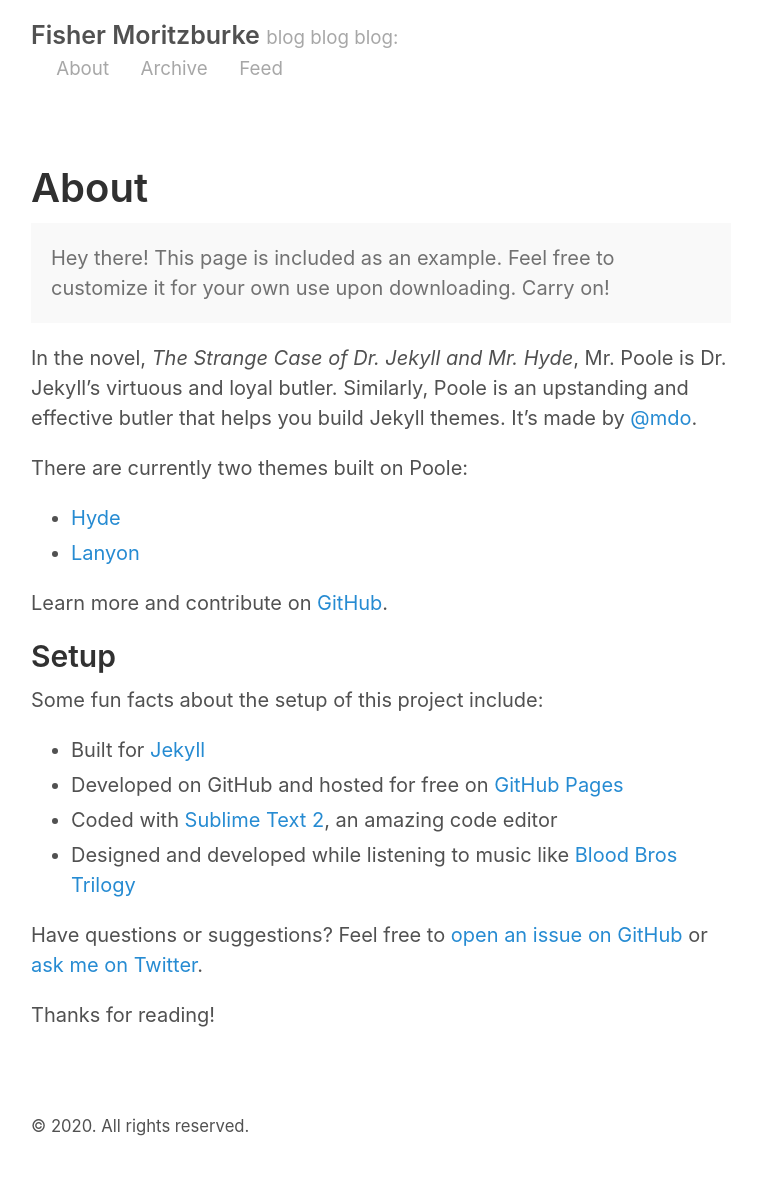
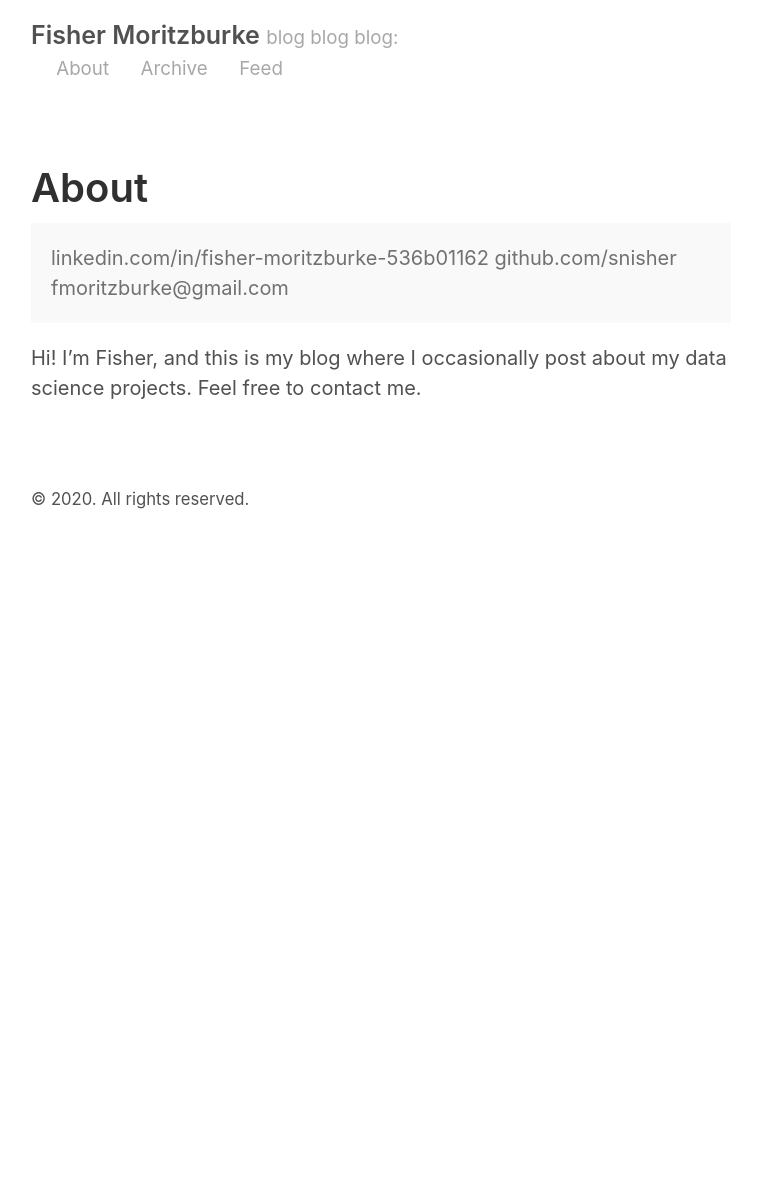
Before and after one commit to snisher/snisher.github.io, a Jekyll site: the page built from about.md, in a window 1280 px wide. Shown: the whole page, without its empty margins (259-1016 px from the left). Built offline with Jekyll 4.4.1, drawn with Linux system fonts in a browser that asks for light colours; after the commit the page ends 900 px from its top, so only the background shows below that.

Commit message:
updated the about page

```diff
--- a/about.md
+++ b/about.md
@@ -4,27 +4,11 @@ title: About
 ---
 
 <p class="message">
-  Hey there! This page is included as an example. Feel free to customize it for your own use upon downloading. Carry on!
+  linkedin.com/in/fisher-moritzburke-536b01162
+
+  github.com/snisher
+
+  fmoritzburke@gmail.com
 </p>
 
-In the novel, *The Strange Case of Dr. Jekyll and Mr. Hyde*, Mr. Poole is Dr. Jekyll's virtuous and loyal butler. Similarly, Poole is an upstanding and effective butler that helps you build Jekyll themes. It's made by [@mdo](https://twitter.com/mdo).
-
-There are currently two themes built on Poole:
-
-* [Hyde](http://hyde.getpoole.com)
-* [Lanyon](http://lanyon.getpoole.com)
-
-Learn more and contribute on [GitHub](https://github.com/poole).
-
-## Setup
-
-Some fun facts about the setup of this project include:
-
-* Built for [Jekyll](http://jekyllrb.com)
-* Developed on GitHub and hosted for free on [GitHub Pages](https://pages.github.com)
-* Coded with [Sublime Text 2](http://sublimetext.com), an amazing code editor
-* Designed and developed while listening to music like [Blood Bros Trilogy](https://soundcloud.com/maddecent/sets/blood-bros-series)
-
-Have questions or suggestions? Feel free to [open an issue on GitHub](https://github.com/poole/poole/issues/new) or [ask me on Twitter](https://twitter.com/mdo).
-
-Thanks for reading!
+Hi! I'm Fisher, and this is my blog where I occasionally post about my data science projects. Feel free to contact me.
```
